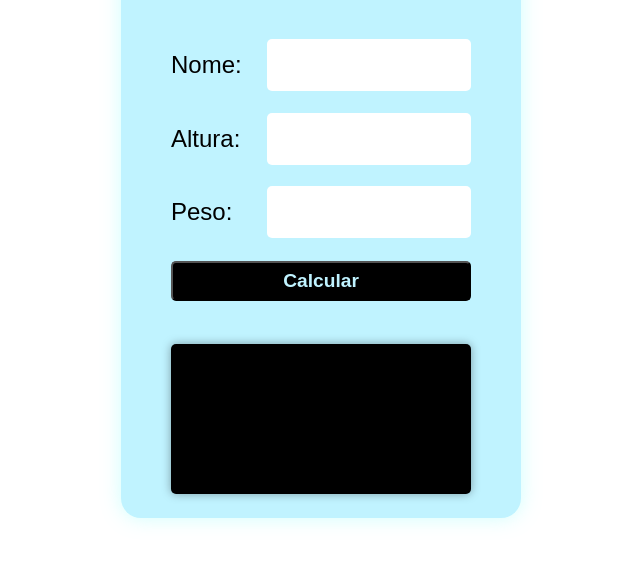
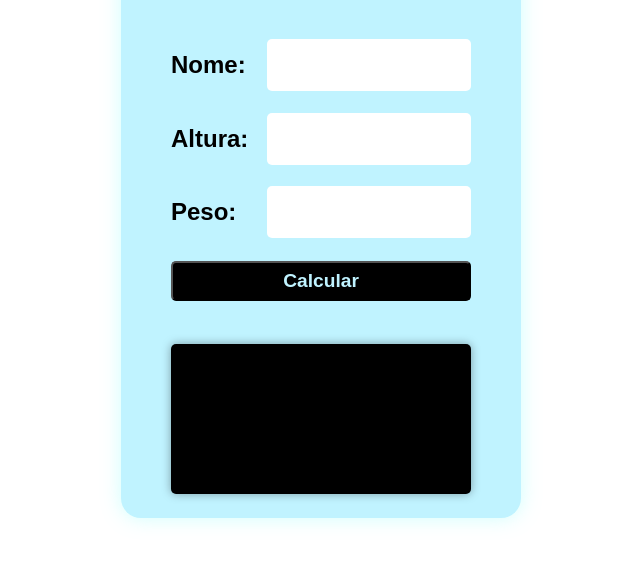
Before and after one commit to geserAllan/Calculadora-De-Imc, a plain HTML site: page index.html in a window 1280 px wide. Shown: the part 190-754 px from the top of the page, without its empty margins (327-967 px from the left). Drawn offline with Linux system fonts and the light colour scheme.

Commit message:
Update style.css

```diff
--- a/style.css
+++ b/style.css
@@ -46,7 +46,7 @@ main {
     text-align: center;
 }
 .input label {
-    font:  1.5rem sans-serif;
+    font: bold 1.5rem sans-serif;
 }
 button {
     width: 300px;
```
